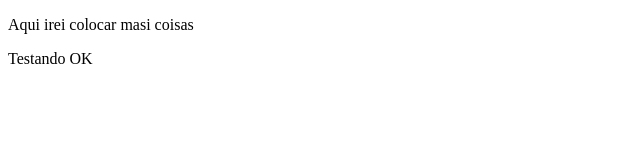
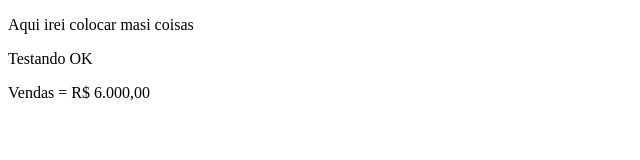
Before and after one commit to biliomax/aulateste, a plain HTML site: page vendas.html in a window 1280 px wide. Shown: the whole page, without its empty margins (0-640 px from the left). Drawn offline with Linux system fonts and the light colour scheme.

Commit message:
Update vendas.html

```diff
--- a/vendas.html
+++ b/vendas.html
@@ -8,5 +8,6 @@
 <body>
     <p>Aqui irei colocar masi coisas</p>
     <p>Testando OK</p>
+    <p>Vendas = R$ 6.000,00</p>
 </body>
 </html>
```
